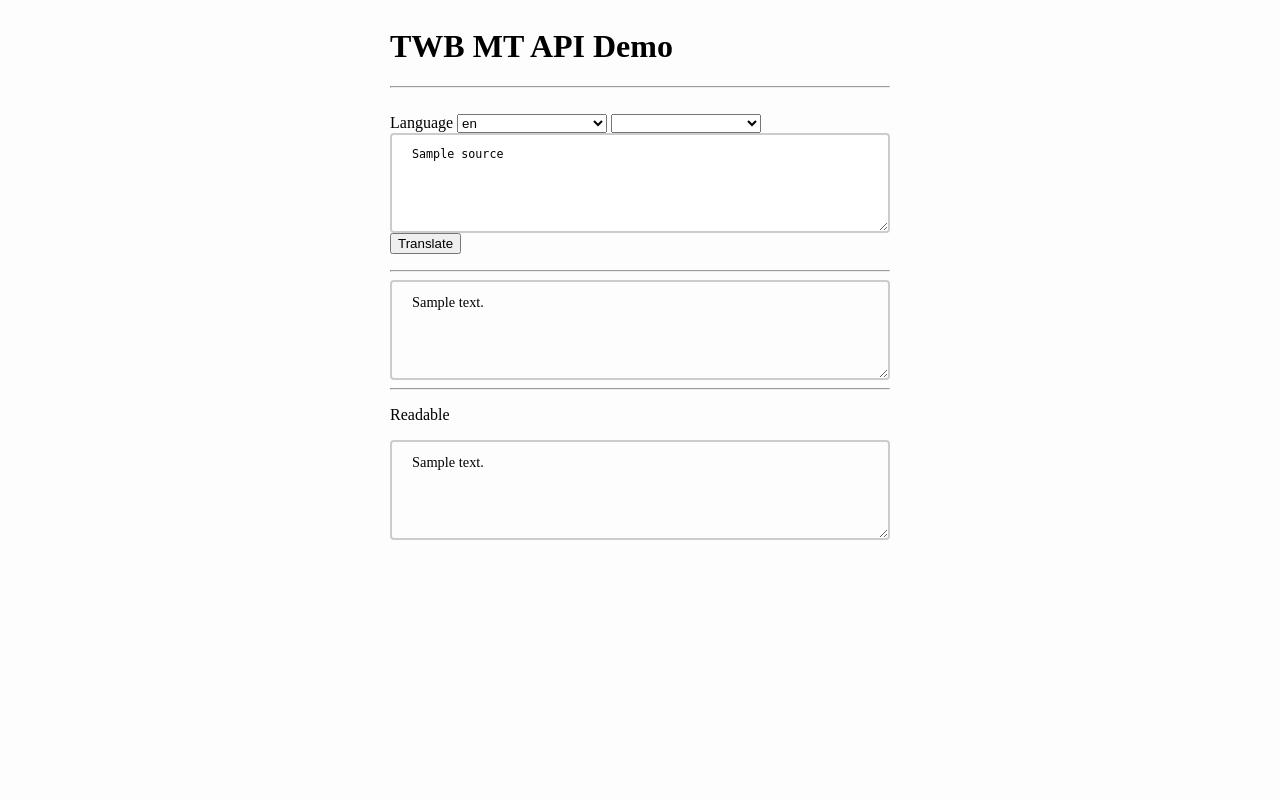
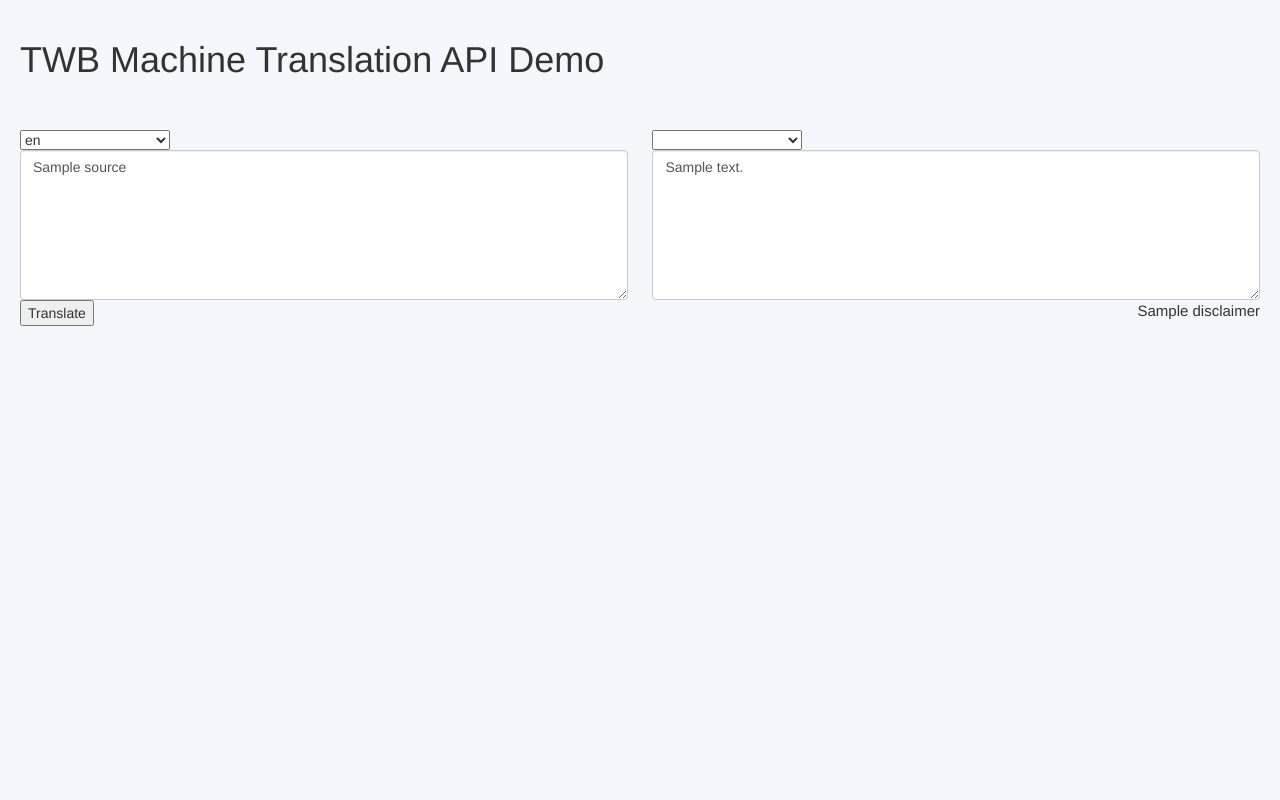
Before and after one commit to translatorswb/Gateway-API, a FastAPI app: template templates/translate.html in a window 1280 px wide. Run offline with FastAPI, Linux system fonts and the light colour scheme; the template is opened without the code that fills it: most values are stand-ins (such as "Sample title", 1, 10 or a date in 2020); lists and menus that the app fills with data are empty; parts of the project's set-up code (start-up, migrations or seed data) failed here and were passed over; some libraries are stand-ins or nearby versions.

Commit message:
demo app css, simplify dockerfile

```diff
--- a/templates/translate.html
+++ b/templates/translate.html
@@ -1,5 +1,9 @@
 <html>
 <head>
+
+<link rel="stylesheet" href="https://maxcdn.bootstrapcdn.com/bootstrap/3.3.5/css/bootstrap.min.css" integrity="sha512-dTfge/zgoMYpP7QbHy4gWMEGsbsdZeCXz7irItjcC3sPUFtf0kuFbDz/ixG7ArTxmDjLXDmezHubeNikyKGVyQ==" crossorigin="anonymous">
+
+<meta name="viewport" content="width=device-width, initial-scale=1.0">
 
 <style>
 .flask-pagedown-input {
@@ -14,8 +18,8 @@ body {
   padding: 20px;
 }
 .content {
-  max-width: 500px;
-  margin: auto;
+  max-width: 100%;
+  margin: 5px;
 }
 .textarea {
   width: 100%;
@@ -24,8 +28,12 @@ body {
   box-sizing: border-box;
   border: 2px solid #ccc;
   border-radius: 4px;
-  resize: vertical;
+  resize: none;
   font-size:90%;
+}
+.disclaimer {
+  font-size:15;
+  text-align: right;
 }
 .button {
   font-size:100%;
@@ -33,26 +41,29 @@ body {
 }
 
 </style>
-<title>TWB MT</title>
+<title>Gamayun Demo</title>
 <script src="//code.jquery.com/jquery-1.11.3.min.js"></script>
 </head>
-<body>
-    <div class="content" style="width: 500px;">
-        <h1 background-color: #FCFCFC;>TWB MT API Demo</h1>
-        <hr>
-
+<body style="background-color:#F4F7FC;">
+    <h1 background-color: #FCFCFC;>TWB Machine Translation API Demo</h1>
     <br>
+    <br>
+    <div class="form-group">
         <form id="myForm" method="POST">
-          <!-- <div style="text-align:center;"> -->
-
-          <label>Language</label>
+          <div style="width: 100%; display: table;">
+              <div style="display: table-row">
+                  <div style="width: 49%; display: table-cell;">
                     <select id="srcbox" name="src" style="width:150px;">
                        {% for key, value in api_models.items() %}
                           <option value={{key}} {% if src == key %} selected {% endif %} >{{ api_languages[key] }}</option>
                        {% endfor %}
-
-              <!-- <option value="fr" {% if type == "text"%} selected {% endif %}>French</option> -->
                     </select>
+                    <br>
+                    <textarea class="form-control" name="message" maxlength="{{ maxlength }}" wrap="soft" style="height:150px;resize: vertical;">{{ source }}</textarea>
+                    <input type="submit" value="Translate">
+                  </div>
+                  <div style="width: 2%; display: table-cell;"></div>
+                  <div style="width: 49%; display: table-cell;">
                     <select id="tgtbox" name="tgt" style="width:150px;">
                       {% if src in api_models %}
                        {% for key, value in api_models[src].items() %}
@@ -61,24 +72,16 @@ body {
                       {% endif %}
                     </select>
                     <br>
-          <textarea class="textarea" name="message" maxlength="1000" wrap="soft">{{ source }}</textarea>
-          <br>
-          <input type="submit" value="Translate">
+                    <textarea class="form-control" style="height:150px;background-color: #fff;resize: vertical;" readonly>{{ text1 }}</textarea>
+                    <div class="disclaimer">
+                      {{ disclaimer }}
+                    </div>
+              </div>
+          </div>
 
         </form>
 
-        <hr>
 
-        <div>
-            <div class="textarea" rows="10" cols="60" style="overflow:scroll;">{{ text1 }}</div>
-        </div>
-        {% if text2 %}
-        <hr>
-        <div>
-            <p>Readable</p>
-            <div class="textarea" style="overflow:scroll;">{{ text2 }}</div>
-        </div>
-        {% endif %}
     </div>
 
 <script>
```
Also changed, not shown: 2 other files. Lines whose indentation alone changed are shown as unchanged.
